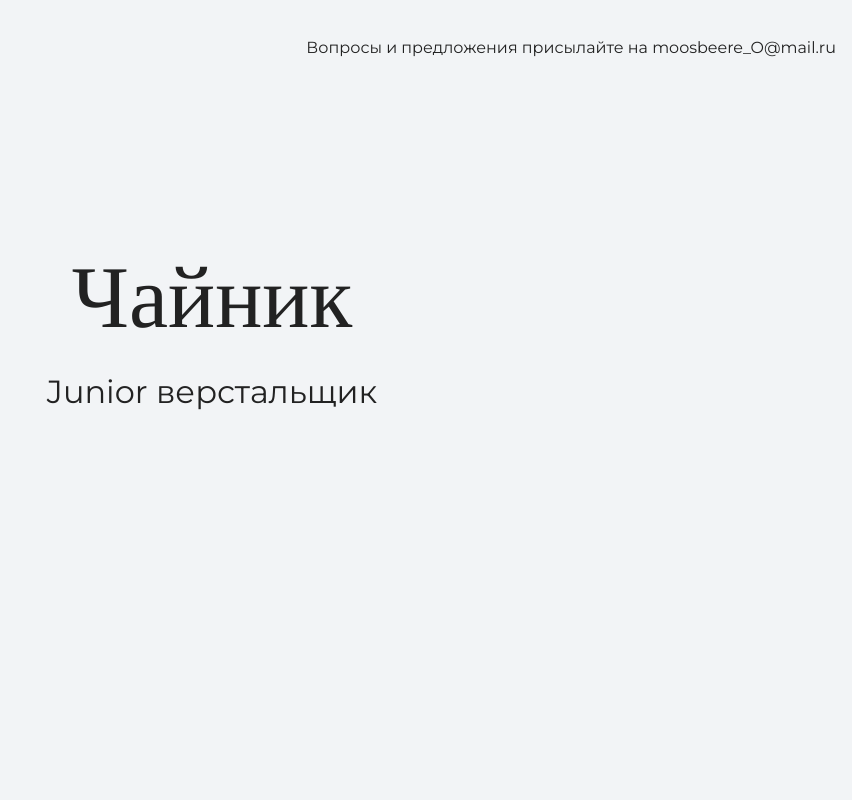
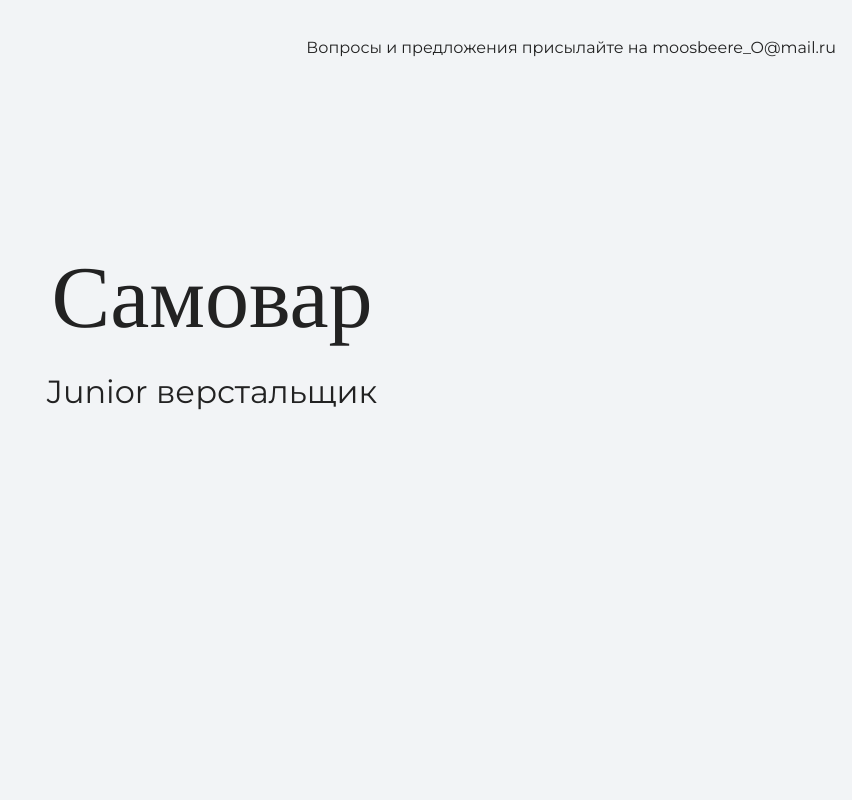
Before and after one commit to moosbeere/omoosbeere, a plain HTML site: page portfolio-step-1/index.html in a window 1280 px wide. Shown: the top 800 px of the page, without its empty margins (428-1280 px from the left). Drawn offline with nearby package versions, Linux system fonts and the light colour scheme.

Commit message:
Поменяла заголовок на самовар

```diff
--- a/portfolio-step-1/index.html
+++ b/portfolio-step-1/index.html
@@ -16,7 +16,7 @@
 
     <section class="hero-image">
 	<div class = "container">
-      <h1 class="heading">Чайник</h1>
+      <h1 class="heading">Самовар</h1>
       <p>Junior верстальщик</p>
 	 </div>
     </section>
```
